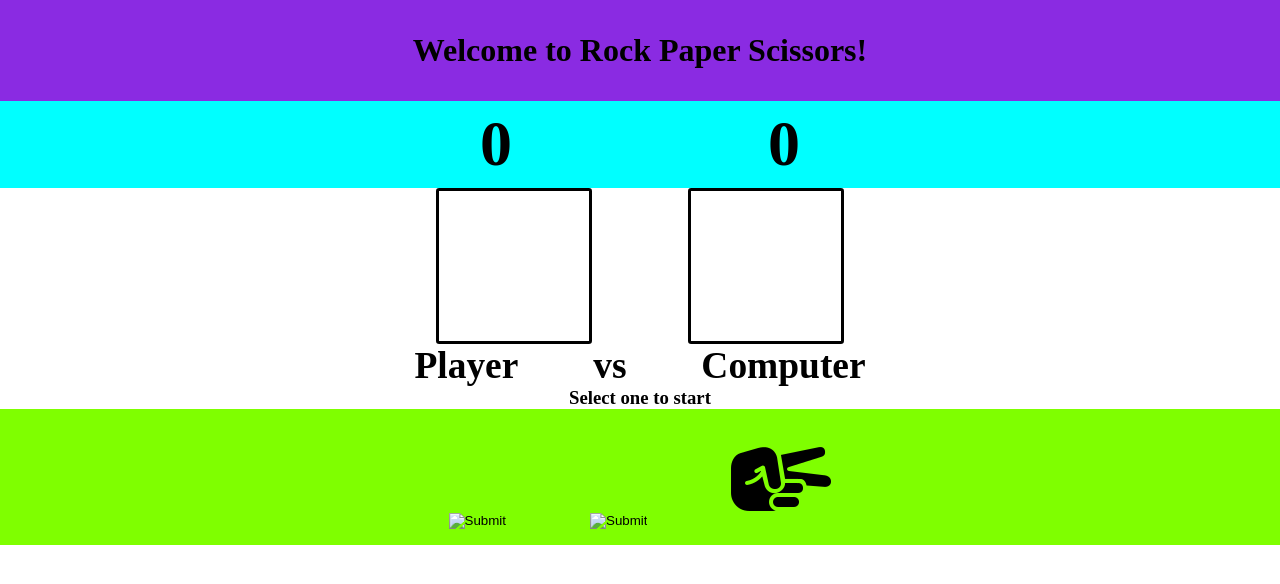
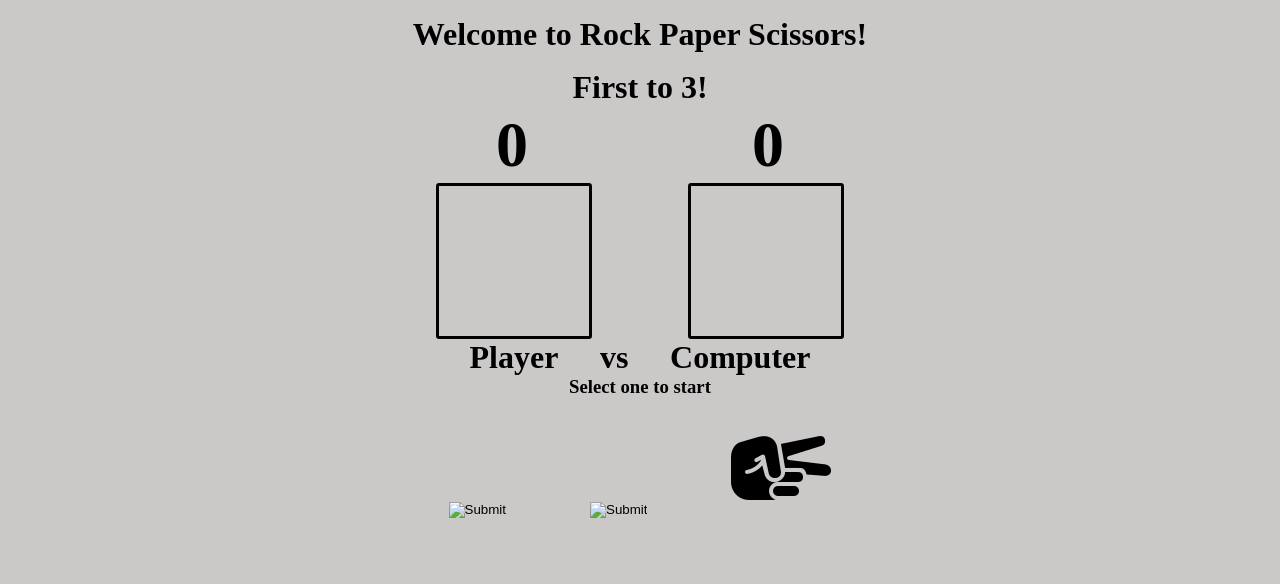
Before and after one commit to DylanTHK/rock-paper-scissors, a plain HTML site: page rock-paper-scissors.html in a window 1280 px wide. Drawn offline with Linux system fonts and the light colour scheme.

Commit message:
Finalised changes with linked functions in game-logic.js Remove colour guiding system in style.css

```diff
--- a/game-logic.js
+++ b/game-logic.js
@@ -1,7 +1,7 @@
 let playerScore = 0;
 let computerScore = 0;
 let roundCounter = 0;
-let roundsToWin = 1; // set first to _ wins the game!
+let roundsToWin = 3; // set first to _ wins the game!
 
 // function to determine the computer's choice - computerPlay, return computerSelection
 function computerPlay() {
--- a/rock-paper-scissors.html
+++ b/rock-paper-scissors.html
@@ -10,6 +10,7 @@
 <body>
     <div id="container">
         <h1 id="head">Welcome to Rock Paper Scissors!</h1>
+        <h1>First to 3!</h1>
         <h2 id="scoreDisplay">
             <div id="playerScore">0</div>
             <div id="computerScore">0</div>
--- a/style.css
+++ b/style.css
@@ -3,12 +3,16 @@
     padding: 0;
     justify-content: center;
     text-align: center;
+    background-color:#cbc8c8;
 }
 
 #head {
-    background-color: blueviolet;
-    padding: 1em;
+    padding: 1rem;
     font-size: 2em;
+}
+
+#playerScore, #computerScore {
+    padding: 0 7rem;
 }
 
 #selectionDisplay {
@@ -17,16 +21,25 @@
 
 #playerSelection, #computerSelection {
     border-style: solid;
-    border-radius: .2em;
-    margin: 0 3em;
+    border-radius: .2rem;
+    margin: 0 3rem;
     height: 150px;
     width: 150px;
 }
 
+#playSpace {
+    display: flex;
+}
+
+.textDisplay {
+    padding: 0 1.3rem;
+    font-size: 2rem;
+}
+
 .Rock {
     border-style: solid;
-    border-radius: .2em;
-    margin: 0 3em;
+    border-radius: .2rem;
+    margin: 0 3rem;
     height: 150px;
     width: 150px;
     background-image: url("images/icons8-hand-rock-100.png");
@@ -36,8 +49,8 @@
 
 .Paper {
     border-style: solid;
-    border-radius: .2em;
-    margin: 0 3em;
+    border-radius: .2rem;
+    margin: 0 3rem;
     height: 150px;
     width: 150px;
     background-image: url("images/icons8-hand-100.png");
@@ -47,8 +60,8 @@
 
 .Scissors {
     border-style: solid;
-    border-radius: .2em;
-    margin: 0 3em;
+    border-radius: .2rem;
+    margin: 0 3rem;
     height: 150px;
     width: 150px;
     background-image: url("images/icons8-hand-scissors-100.png");
@@ -58,32 +71,13 @@
 
 
 #scoreDisplay {
-    background-color: aqua;
     display: flex;
     flex-direction: row;
-    padding: .1em;
-    font-size: 4em;
-}
-
-#playerScore {
-    padding: 0 2em;
-}
-
-#computerScore {
-    padding: 0 2em;
-}
-
-#playSpace {
-    display: flex;
-}
-
-.textDisplay {
-    padding: 0 1em;
-    font-size: 2em;
+    padding: .1rem;
+    font-size: 4rem;
 }
 
 #buttons { /* for the parent container(buttons) */
-    background-color: chartreuse;
     padding: 1em;
 }
 
```
